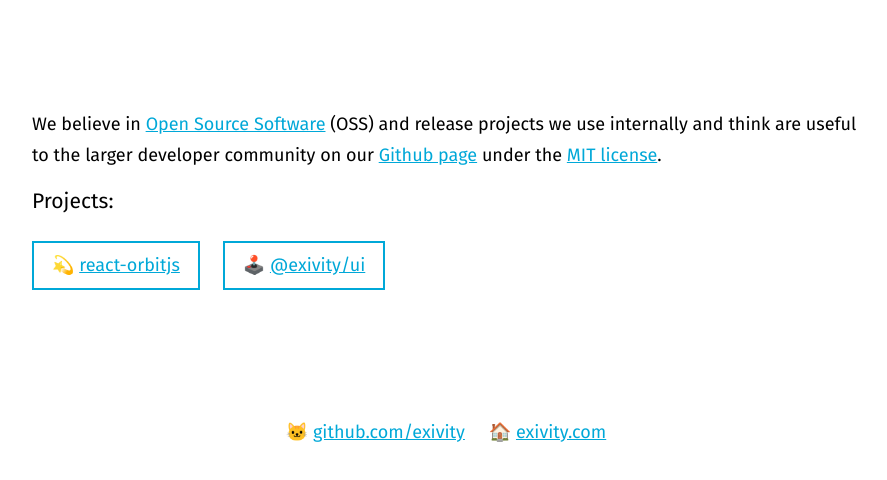
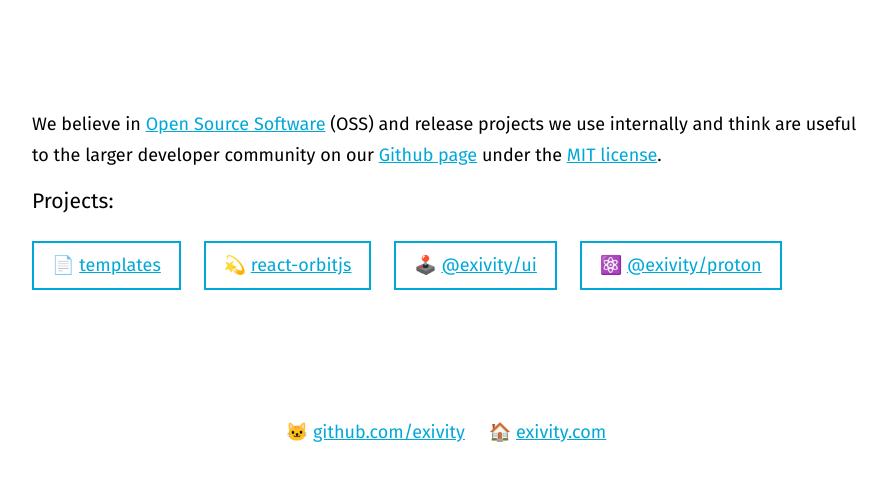
Before and after one commit to exivity/exivity.github.io, a plain HTML site: page index.html in a window 1280 px wide. Shown: the part 260-740 px from the top of the page, without its empty margins (194-1081 px from the left). Drawn offline with Linux system fonts and the light colour scheme.

Commit message:
Update index.html

```diff
--- a/index.html
+++ b/index.html
@@ -21,8 +21,10 @@
         <a href="https://en.wikipedia.org/wiki/MIT_License">MIT license</a>.</p>
     <h3>Projects:</h3>
     <p>
+        <a class="button" href="https://github.com/exivity/templates">📄 <span>templates</span></a>
         <a class="button" href="https://exivity.github.io/react-orbitjs/">💫 <span>react-orbitjs</span></a>
         <a class="button" href="https://exivity.github.io/ui/?selectedKind=Docs&selectedStory=Introduction">🕹️ <span>@exivity/ui</span></a>
+        <a class="button" href="https://exivity.github.io/proton/">⚛️ <span>@exivity/proton</span></a>
     </p>
 </main>
 <footer>
```
